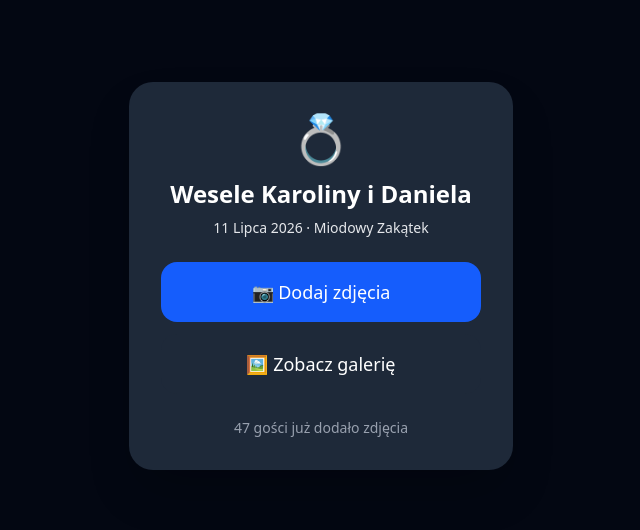
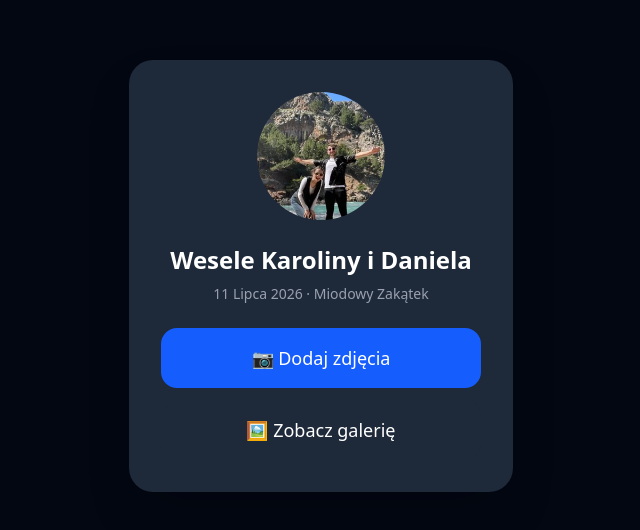
Before and after one commit to daniecce/ksiega-gosci, a Next.js app: page / in a window 1280 px wide. Shown: the part 124-654 px from the top of the page, without its empty margins (319-959 px from the left). Built offline with nearby package versions, Linux system fonts and the light colour scheme.

Commit message:
dodaj zdjęcie pary

```diff
--- a/app/page.js
+++ b/app/page.js
@@ -1,4 +1,6 @@
 import Link from "next/link"
+import Image from "next/image"
+
 export default function Home() {
   return (
     <main className="min-h-screen bg-gray-950 flex flex-col items-center justify-center p-6">
@@ -6,13 +8,21 @@ export default function Home() {
       {/* Karta eventu */}
       <div className="bg-gray-800 rounded-3xl p-8 w-full max-w-sm shadow-2xl flex flex-col items-center gap-6">
 
-        {/* Emoji i tytuł */}
+        {/* Zdjęcie pary */}
+        <Image
+          src="/para.jpg"
+          alt="Karolina i Daniel"
+          width={120}
+          height={120}
+          className="rounded-full object-cover w-32 h-32"
+        />
+
+        {/* Tytuł */}
         <div className="text-center">
-          <p className="text-5xl mb-4">💍</p>
           <h1 className="text-white text-2xl font-semibold">
             Wesele Karoliny i Daniela
           </h1>
-          <p className="text-gray-200 text-sm mt-2">
+          <p className="text-gray-400 text-sm mt-2">
             11 Lipca 2026 · Miodowy Zakątek
           </p>
         </div>
@@ -20,17 +30,12 @@ export default function Home() {
         {/* Przyciski */}
         <div className="w-full flex flex-col gap-3">
           <Link href="/upload" className="w-full bg-blue-600 hover:bg-blue-500 text-white font-medium py-4 rounded-2xl text-lg transition-colors text-center block">
-          📷 Dodaj zdjęcia
+            📷 Dodaj zdjęcia
           </Link>
           <Link href="/gallery" className="w-full bg-gray-800 hover:bg-gray-700 text-white font-medium py-4 rounded-2xl text-lg transition-colors text-center block">
-          🖼️ Zobacz galerię
+            🖼️ Zobacz galerię
           </Link>
         </div>
-
-        {/* Info o gościach */}
-        <p className="text-gray-400 text-sm">
-          47 gości już dodało zdjęcia
-        </p>
 
       </div>
     </main>
```
Also changed, not shown: public/para.jpg (added).
